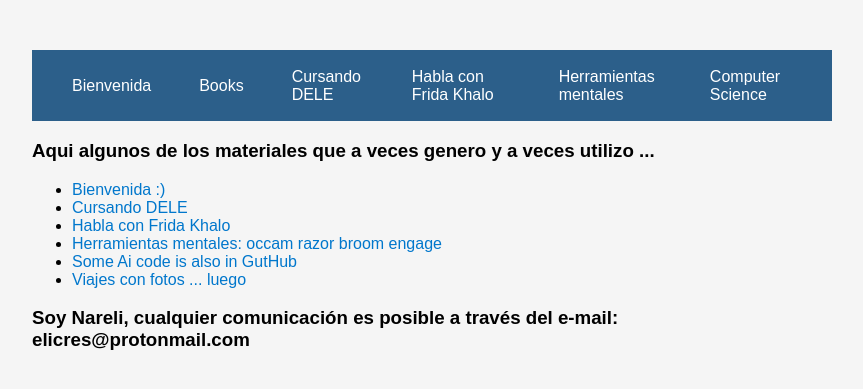
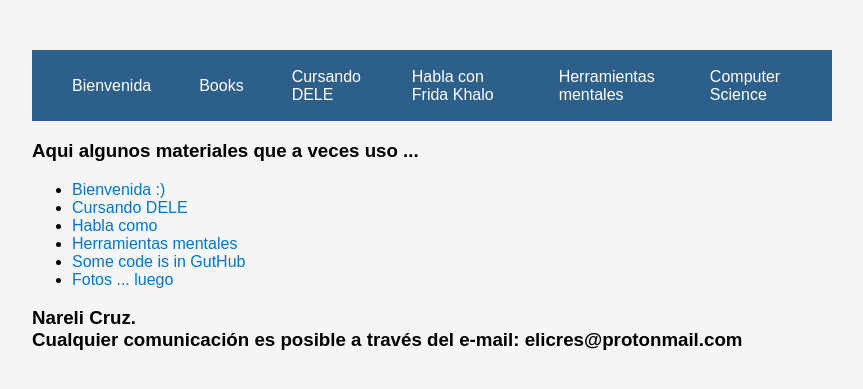
Before and after one commit to Elinada/my_web, a Flask app: page / in a window 1280 px wide. Shown: the top 389 px of the page, without its empty margins (208-1071 px from the left). Run offline with Flask 3, Linux system fonts and the light colour scheme.

Commit message:
Menu vacio

```diff
--- a/templates/index.html
+++ b/templates/index.html
@@ -3,16 +3,17 @@
 
 {% block content %}
   <nav>
-    <h3> Aqui algunos de los materiales que a veces genero y a veces utilizo ...  </h3>
+    <h3> Aqui algunos materiales que a veces uso ...  </h3>
     <ul>
       <li><a href="/"> Bienvenida  :) </a></li>
       <li><a href="/espanol"> Cursando DELE </a></li>
-      <li><a href="/frida"> Habla con Frida Khalo </a></li>
-      <li><a href="/tools"> Herramientas mentales: occam razor broom engage </a></li>
-      <li><a href="/computacion"> Some Ai code is also in GutHub </a></li>
-      <li><a href="/viajes"> Viajes con fotos ... luego </a></li>
+      <li><a href="/frida"> Habla como  </a></li>
+      <li><a href="/tools"> Herramientas mentales</a></li>
+      <li><a href="/computacion"> Some code is in GutHub </a></li>
+      <li><a href="/viajes"> Fotos ... luego </a></li>
     </ul>
-    <h3> Soy Nareli, cualquier comunicación es posible a través del e-mail: elicres@protonmail.com  </h3>
+    <h3> Nareli Cruz.<br>
+       Cualquier comunicación es posible a través del e-mail: elicres@protonmail.com  </h3>
 
   </nav>
   {% endblock %}
```
